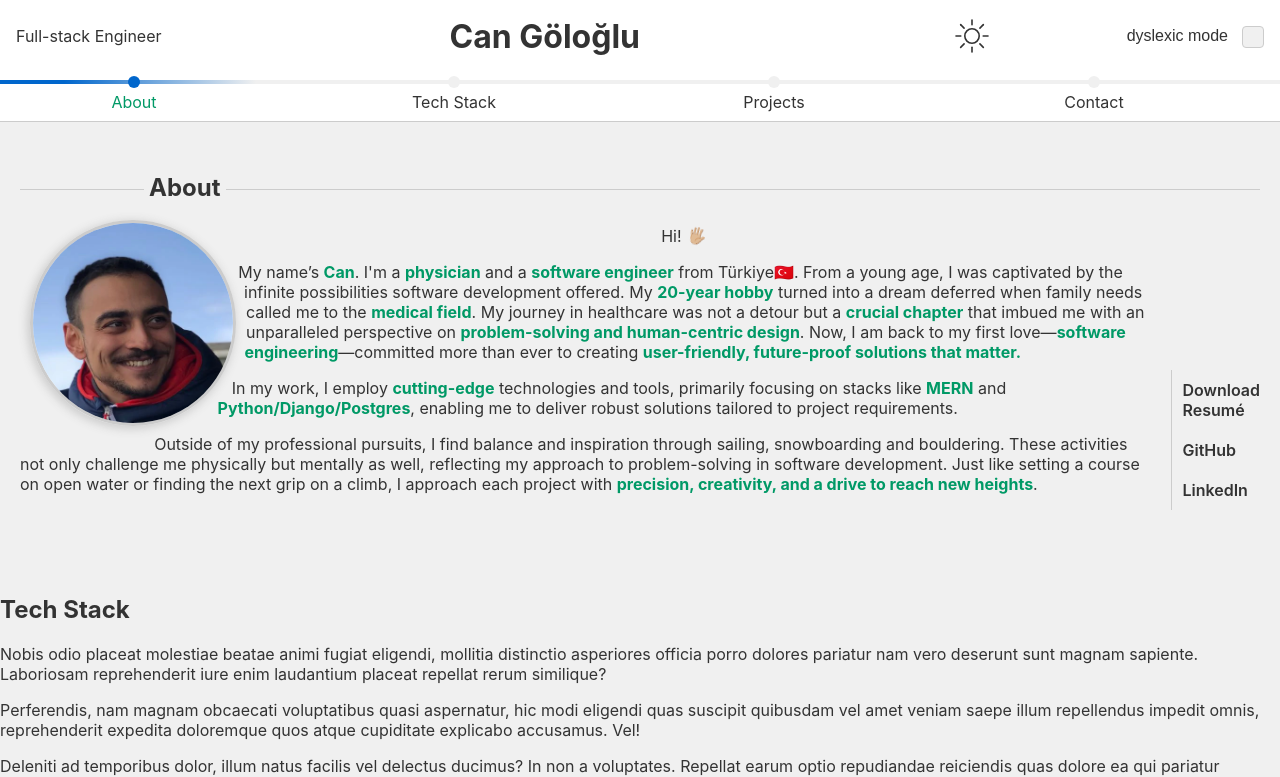
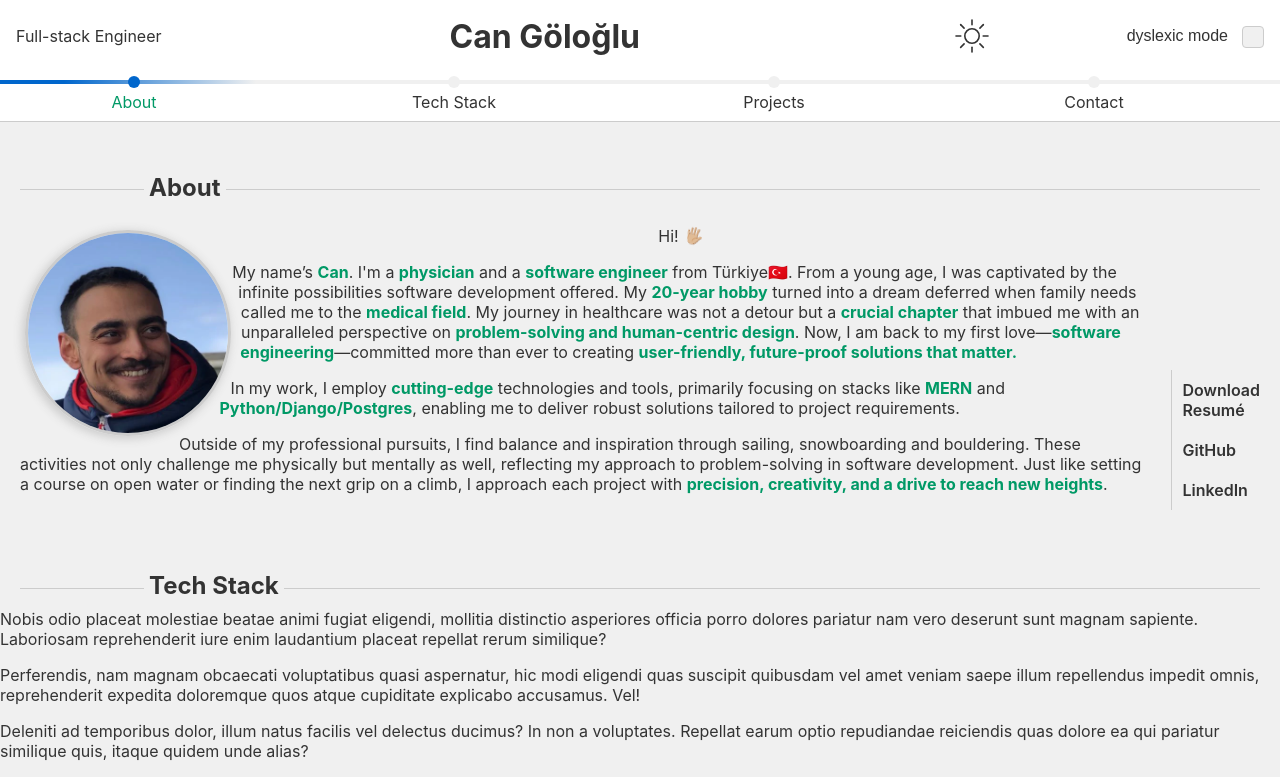
Before and after one commit to cango91/portfolio_v2, a React (Create React App) app: page / in a window 1280 px wide. Shown: the top 777 px of the page. Built offline with nearby package versions, Linux system fonts and the light colour scheme; a web font is replaced by a local one.

Commit message:
minor styling

```diff
--- a/src/App.jsx
+++ b/src/App.jsx
@@ -1,6 +1,7 @@
 import './App.css';
 import About from './components/About/About';
 import Header from './components/Header/Header';
+import TechStack from './components/TechStack/TechStack';
 import { useTheme } from './contexts/ThemeContext';
 
 export default function App() {
@@ -14,7 +15,7 @@ export default function App() {
         </section>
 
         <section id="TechStack">
-          <h2 tabIndex={1}>Tech Stack</h2>
+          <TechStack />
         </section>
         <p>Nobis odio placeat molestiae beatae animi fugiat eligendi, mollitia distinctio asperiores officia porro dolores pariatur nam vero deserunt sunt magnam sapiente. Laboriosam reprehenderit iure enim laudantium placeat repellat rerum similique?</p>
         <p>Perferendis, nam magnam obcaecati voluptatibus quasi aspernatur, hic modi eligendi quas suscipit quibusdam vel amet veniam saepe illum repellendus impedit omnis, reprehenderit expedita doloremque quos atque cupiditate explicabo accusamus. Vel!</p>
--- a/src/components/About/About.css
+++ b/src/components/About/About.css
@@ -25,7 +25,7 @@
     height: 150px;
     width: 150px;
     float: left;
-    margin: 10px;
+    margin: 20px 10px 10px 5px;
     border: 3px solid var(--accent-subtle);
     shape-outside: margin-box;
     z-index: 1;
--- /dev/null
+++ b/src/components/TechStack/TechStack.jsx
@@ -0,0 +1,9 @@
+import './TechStack.css';
+
+export default function TechStack({onFilterChanged}){
+    return (
+        <div className='section'>
+            <h2><span role='heading' aria-level="2" tabIndex={1}>Tech Stack</span></h2>
+        </div>
+    );
+}
```
Also changed, not shown: src/components/TechStack/TechStack.css (added).
